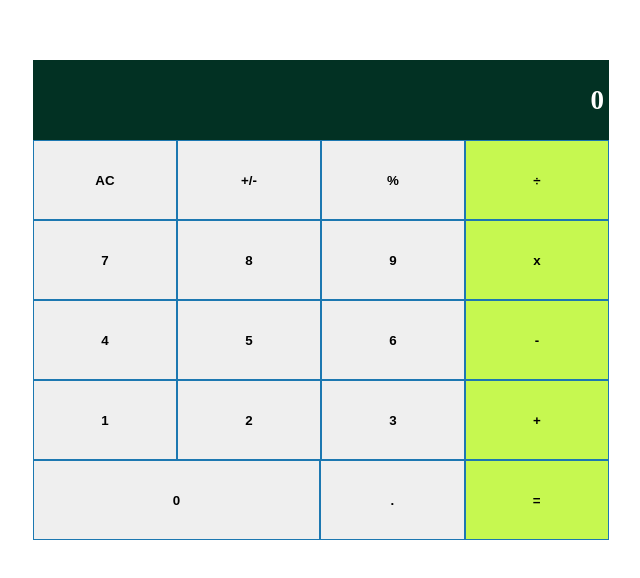
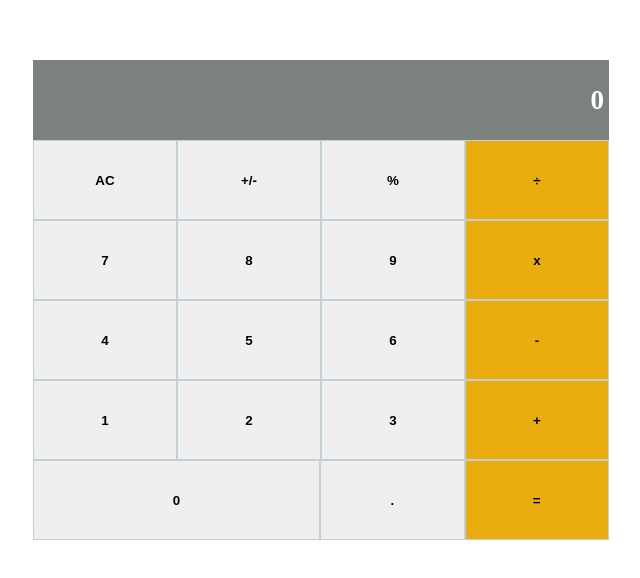
Before and after one commit to GhostEsso/Math-Magician, a React (Create React App) app: page / in a window 1280 px wide. Shown: the part 140-718 px from the top of the page, without its empty margins (287-927 px from the left). Built offline with nearby package versions, Linux system fonts and the light colour scheme.

Commit message:
calculator setup

```diff
--- a/src/components/Calculator.css
+++ b/src/components/Calculator.css
@@ -21,7 +21,7 @@
 
 .row input[type="button"] {
   flex: 1;
-  border: 0.5px solid rgb(28, 120, 177);
+  border: 0.5px solid rgb(193, 207, 216);
   color: #000;
   font-weight: 600;
 }
@@ -58,9 +58,9 @@
 }
 
 .row .input:first-child {
-  background-color: rgb(2, 49, 35);
+  background-color: rgb(122, 129, 127);
 }
 
 .row input:last-child {
-  background-color: rgb(198, 248, 80);
+  background-color: rgb(233, 174, 13);
 }
```
